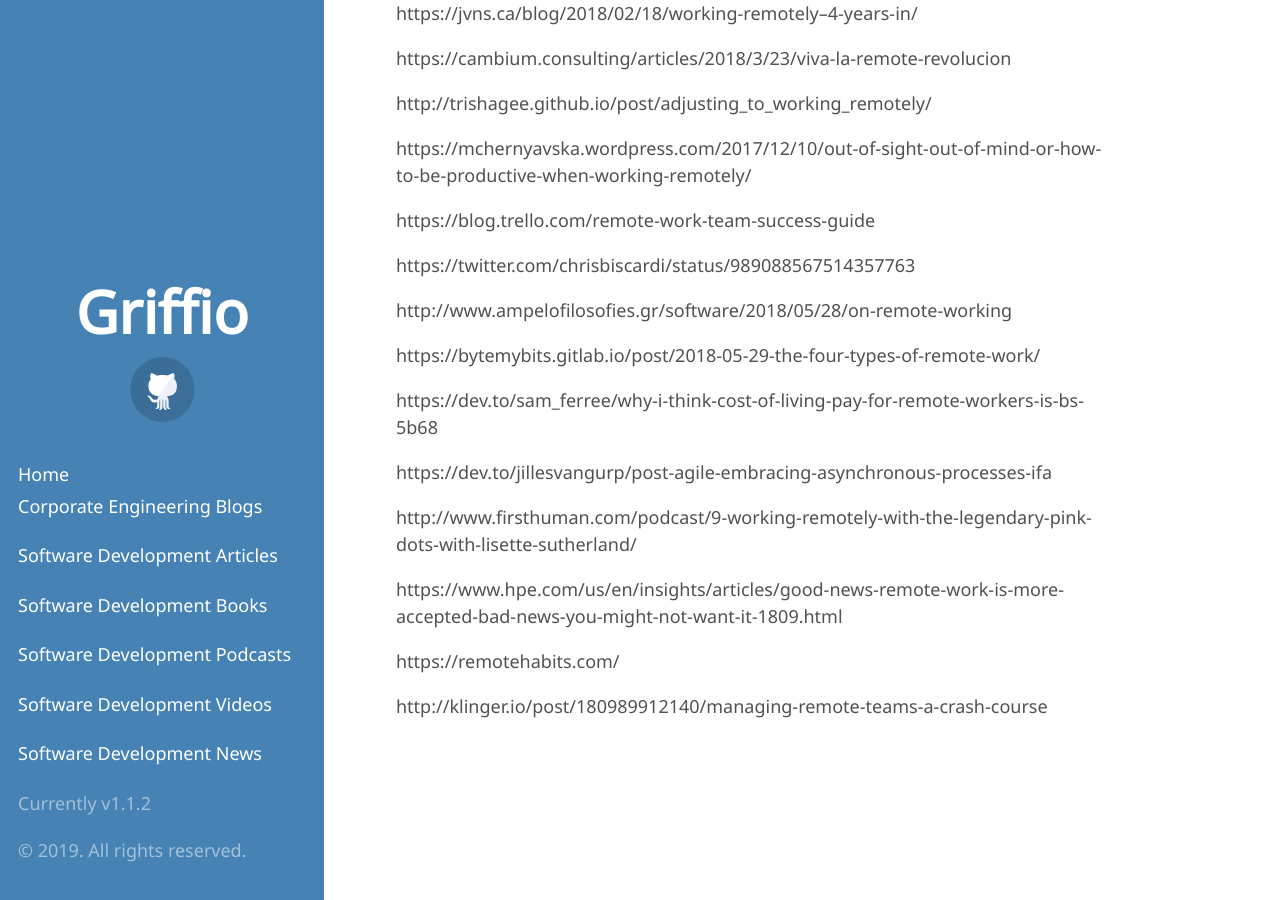
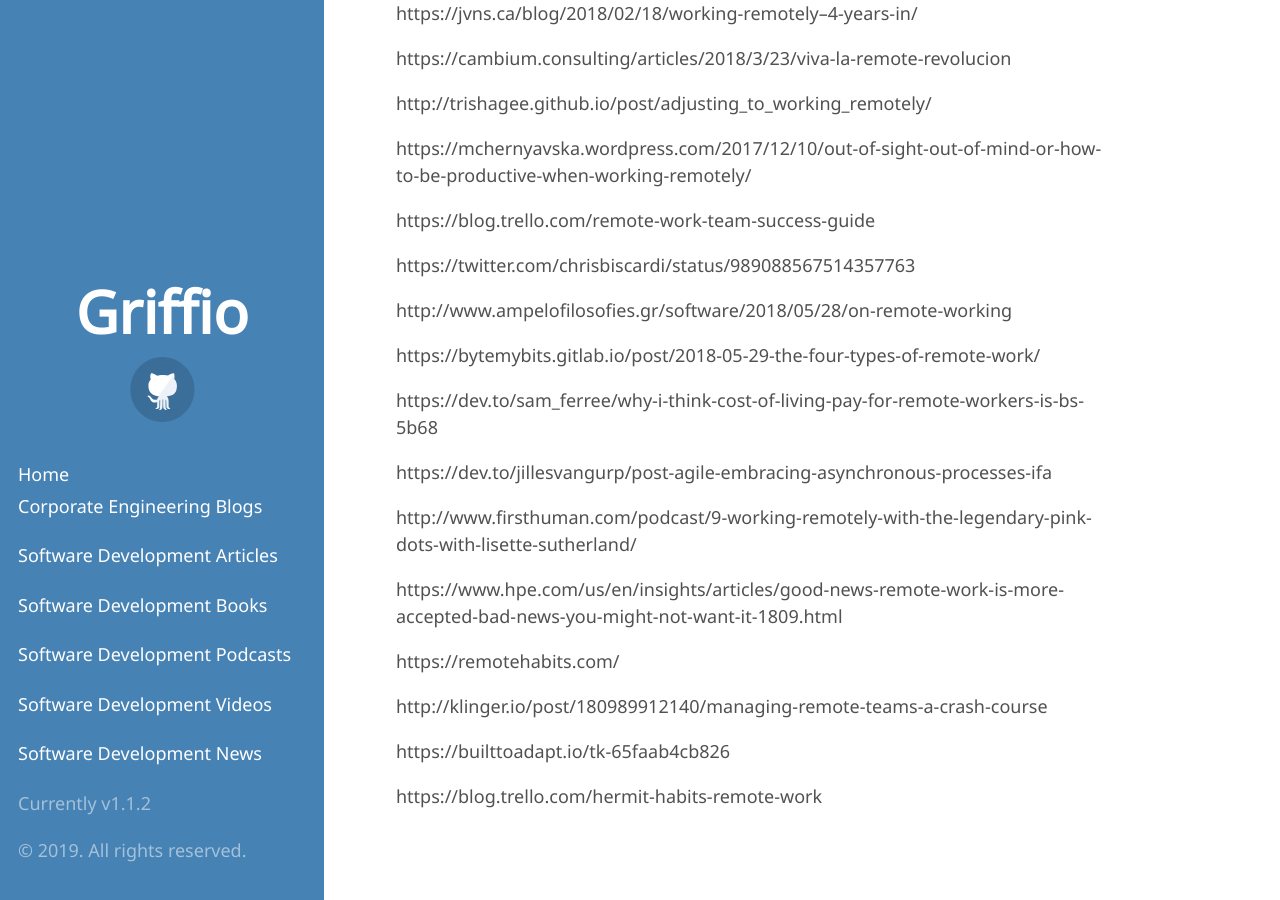
Before and after one commit to griffio/griffio.github.io, a Jekyll site: the page built from distributed_and_remote.md, in a window 1280 px wide and 900 px high, scrolled down 7533 px. Built offline with Jekyll 4.4.1, drawn with Linux system fonts in a browser that asks for light colours; some web fonts are replaced; our own code applies the rules of GitHub Pages for plain Markdown files; some of the changed lines change nothing that is shown.

Commit message:
Update distributed_and_remote.md

```diff
--- a/distributed_and_remote.md
+++ b/distributed_and_remote.md
@@ -305,3 +305,7 @@
 https://remotehabits.com/
 
 http://klinger.io/post/180989912140/managing-remote-teams-a-crash-course
+
+https://builttoadapt.io/tk-65faab4cb826
+
+https://blog.trello.com/hermit-habits-remote-work
```
